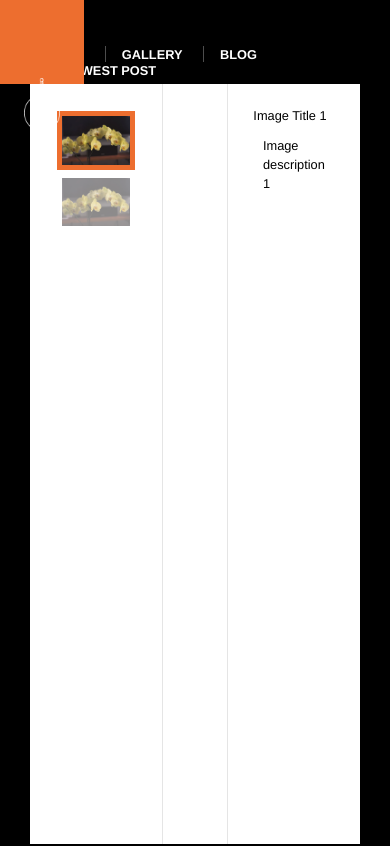
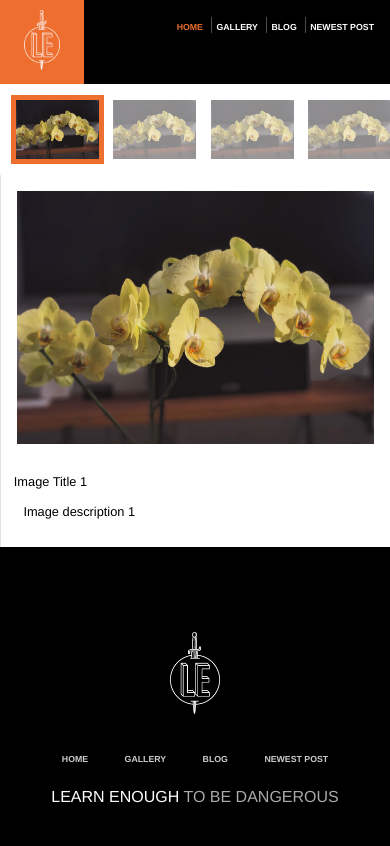
Before and after one commit to davidMfolkins/davidmfolkins.github.io, a plain HTML site: page _site/gallery/index.html in a window 390 px wide. Shown: the top 846 px of the page. Drawn offline with Linux system fonts and the light colour scheme.

Commit message:
Finish mobile prototype

```diff
--- a/_site/css/main.css
+++ b/_site/css/main.css
@@ -494,3 +494,76 @@ h2 ~ p {
   margin-top: 3em;
   padding-top: 2em;
 }
+@media (max-width: 800px) {
+  html {
+    box-shadow: none;
+    padding: 0;
+  }
+
+  /* HEADER STYLES */
+  .header-nav {
+    padding: 2vh 1em 0 0;
+  }
+  .header-nav > li {
+    margin-left: 0.25em;
+  }
+  .header-nav > li ~ li {
+    padding-left: 0.25em;
+  }
+  .nav-links a {
+    font-size: 2.25vw;
+  }
+  .header-logo {
+    left: auto;
+  }
+
+  /*HOME STYLES */
+  .home-callout {
+    flex-direction: column;
+  }
+  .callout-copy {
+    flex: 1;
+  }
+  .bio-box {
+    float: none;
+    font-size: 1.3rem;
+    width: auto;
+  }
+
+  /* GALLERY STYLES */
+  .gallery {
+    flex-direction: column;
+  }
+  .gallery .col {
+    padding: 1em;
+  }
+  .gallery .gallery-thumbs {
+    flex: 1;
+    height: auto;
+    white-space: nowrap;
+    width: 100vw;
+  }
+  .gallery-thumbs > div {
+    display: inline-block;
+  }
+  .gallery-thumbs img {
+    height: 7vh;
+    margin: 0 10px 0 0;
+    width: auto;
+  }
+  .gallery .gallery-info {
+    flex: 1;
+  }
+
+  /* BLOG STYLES */
+  .blog-cols {
+    flex-direction: column;
+  }
+  .blog-recent {
+    flex: 1;
+    text-align: center;
+  }
+  .post-aside {
+    display: none;
+  }
+}
--- a/_site/gallery/index.html
+++ b/_site/gallery/index.html
@@ -25,6 +25,27 @@
   <div class="col col-nav gallery-thumbs" id="gallery-thumbs">
     <div class="current">
       <img src="/images/small/slide1.jpg" alt="Image title 1">
+    </div>
+    <div>
+      <img src="/images/small/slide1.jpg" alt="Image title 2">
+    </div>
+    <div>
+      <img src="/images/small/slide1.jpg" alt="Image title 2">
+    </div>
+    <div>
+      <img src="/images/small/slide1.jpg" alt="Image title 2">
+    </div>
+    <div>
+      <img src="/images/small/slide1.jpg" alt="Image title 2">
+    </div>
+    <div>
+      <img src="/images/small/slide1.jpg" alt="Image title 2">
+    </div>
+    <div>
+      <img src="/images/small/slide1.jpg" alt="Image title 2">
+    </div>
+    <div>
+      <img src="/images/small/slide1.jpg" alt="Image title 2">
     </div>
     <div>
       <img src="/images/small/slide1.jpg" alt="Image title 2">
--- a/css/main.css
+++ b/css/main.css
@@ -494,3 +494,76 @@ h2 ~ p {
   margin-top: 3em;
   padding-top: 2em;
 }
+@media (max-width: 800px) {
+  html {
+    box-shadow: none;
+    padding: 0;
+  }
+
+  /* HEADER STYLES */
+  .header-nav {
+    padding: 2vh 1em 0 0;
+  }
+  .header-nav > li {
+    margin-left: 0.25em;
+  }
+  .header-nav > li ~ li {
+    padding-left: 0.25em;
+  }
+  .nav-links a {
+    font-size: 2.25vw;
+  }
+  .header-logo {
+    left: auto;
+  }
+
+  /*HOME STYLES */
+  .home-callout {
+    flex-direction: column;
+  }
+  .callout-copy {
+    flex: 1;
+  }
+  .bio-box {
+    float: none;
+    font-size: 1.3rem;
+    width: auto;
+  }
+
+  /* GALLERY STYLES */
+  .gallery {
+    flex-direction: column;
+  }
+  .gallery .col {
+    padding: 1em;
+  }
+  .gallery .gallery-thumbs {
+    flex: 1;
+    height: auto;
+    white-space: nowrap;
+    width: 100vw;
+  }
+  .gallery-thumbs > div {
+    display: inline-block;
+  }
+  .gallery-thumbs img {
+    height: 7vh;
+    margin: 0 10px 0 0;
+    width: auto;
+  }
+  .gallery .gallery-info {
+    flex: 1;
+  }
+
+  /* BLOG STYLES */
+  .blog-cols {
+    flex-direction: column;
+  }
+  .blog-recent {
+    flex: 1;
+    text-align: center;
+  }
+  .post-aside {
+    display: none;
+  }
+}
```
Also changed, not shown: gallery/index.html (+21 -0 lines).
